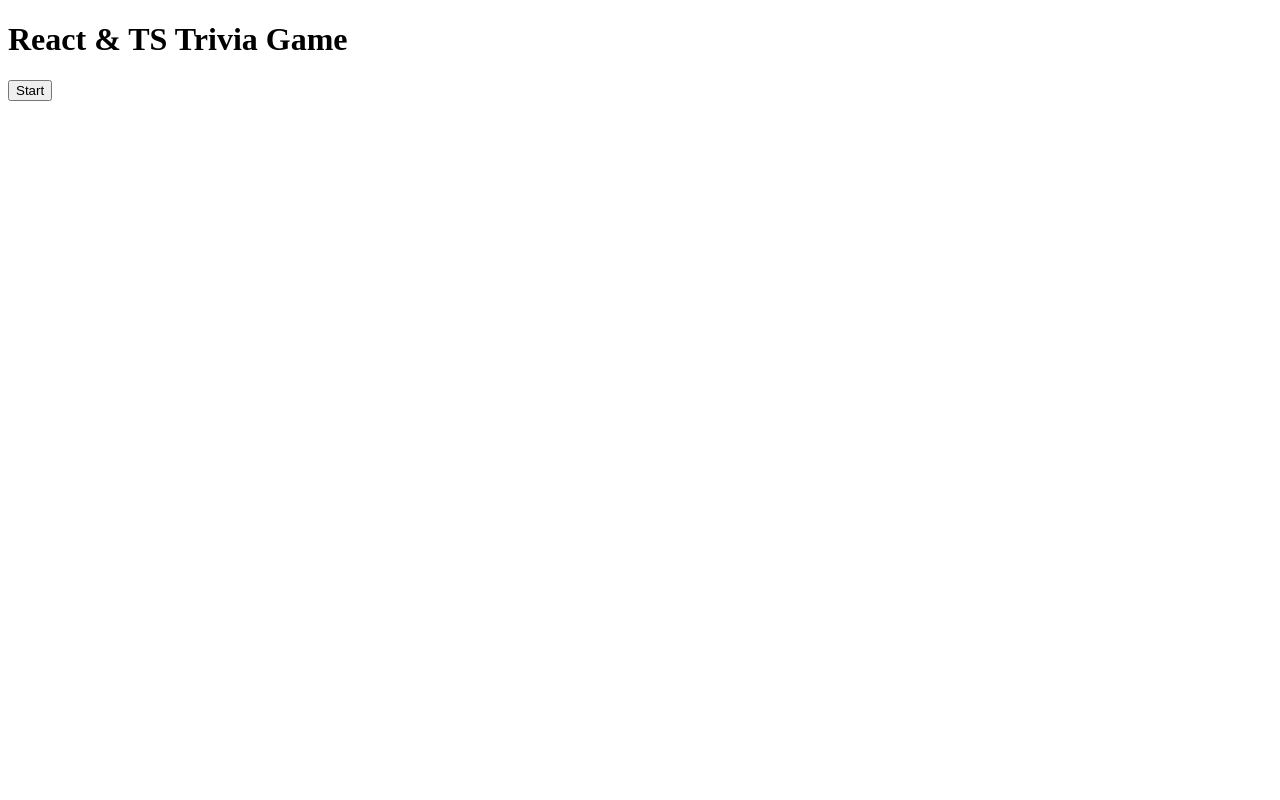
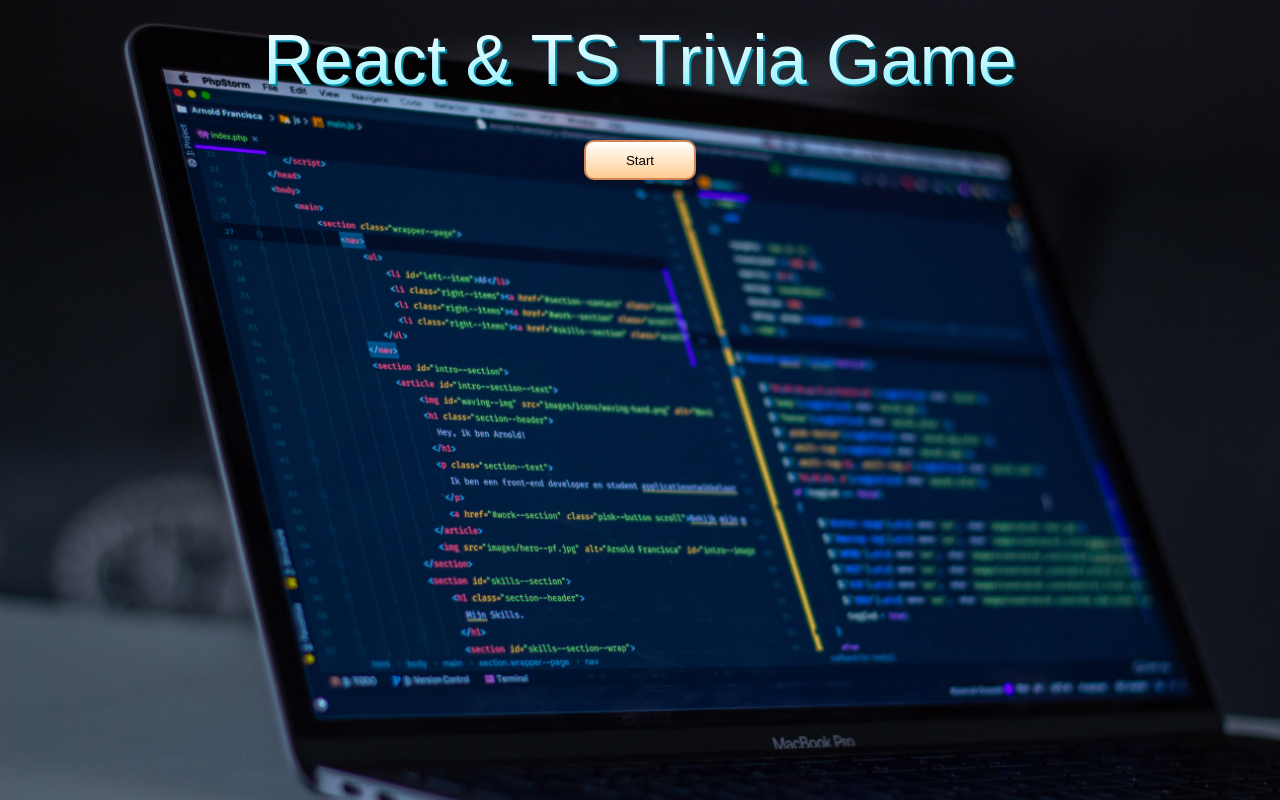
Before and after one commit to ScorpiosCrux/Quiz-App, a React (Create React App) app: page / in a window 1280 px wide. Built offline with nearby package versions, Linux system fonts and the light colour scheme.

Commit message:
Completed game!

```diff
--- a/package.json
+++ b/package.json
@@ -16,6 +16,7 @@
     "react-scripts": "5.0.1",
     "styled-components": "^5.3.6",
     "typescript": "^4.9.3",
+    "typescript-plugin-css-modules": "^3.4.0",
     "web-vitals": "^2.1.4"
   },
   "scripts": {
--- a/public/index.html
+++ b/public/index.html
@@ -24,7 +24,7 @@
       work correctly both with client-side routing and a non-root public URL.
       Learn how to configure a non-root public URL by running `npm run build`.
     -->
-        <title>React App</title>
+        <title>React & TS Trivia Game</title>
     </head>
     <body>
         <noscript>You need to enable JavaScript to run this app.</noscript>
--- /dev/null
+++ b/src/App.styles.ts
@@ -0,0 +1,74 @@
+import styled, { createGlobalStyle } from "styled-components";
+
+import BGImage from "./images/arnold-francisca.jpg";
+
+export const GlobalStyle = createGlobalStyle`
+    html {
+        height: 100%
+    }
+
+    body {
+        background-image: url(${BGImage});
+        background-size: cover;
+        margin: 0;
+        padding: 0 20px;
+        display: flex;
+        justify-content: center;
+    }
+
+    * {
+        box-sizing: border-box;
+        font-family: 'Catamaran' sans-serif;
+    }
+`;
+
+export const Wrapper = styled.div`
+    display: flex;
+    flex-direction: column;
+    align-items: center;
+
+    /* Only for p tags in wrapper */
+    > p {
+        color: #fff;
+    }
+
+    .score {
+        color: #fff;
+        font-size: 2rem;
+        margin: 0;
+    }
+
+    h1 {
+        font-family: Facinate Inline, Haettenschweiler, 'Arial Narrow Bold', sans-serif;
+        background-image: linear-gradient(180deg, #fff, #87f1ff);
+        background-size: 100%;
+        background-clip: text;
+        -webkit-background-clip: text;
+        -webkit-text-fill-color: transparent;
+        -moz-background-clip: text;
+        -moz-text-fill-color: transparent;
+        filter: drop-shadow(2px 2px #0085a3);
+        font-size: 70px;
+        font-weight: 400;
+        text-align: center;
+        margin: 20px;
+    }
+
+    .start, .next {
+        cursor: pointer;
+        background: linear-gradient(180deg, #fff, #ffcc91);
+        border: 2px solid #d38558;
+        box-shadow; 0px 5px 10px rgba(0, 0, 0, 0.25);
+        border-radius: 10px;
+        height: 40px;
+        margin: 20px 0;
+        padding: 0 40px;
+    }
+
+    .start {
+        max:width: 200px;
+    }
+
+
+
+`;
--- a/src/App.tsx
+++ b/src/App.tsx
@@ -7,6 +7,9 @@ import QuestionCard from "./components/QuestionCard";
 
 // Types
 import { QuestionState, Difficulty } from "./API";
+
+// Styles
+import { GlobalStyle, Wrapper } from "./App.styles";
 
 export type AnswerObject = {
     question: string;
@@ -76,7 +79,10 @@ const App = () => {
     };
 
     return (
-        <div className="App">
+        <>
+            <GlobalStyle />
+            <Wrapper>
+
                 <h1> React & TS Trivia Game</h1>
 
                 {gameOver || userAnswers.length === TOTAL_QUESTIONS ? (
@@ -105,7 +111,8 @@ const App = () => {
                         Next Question
                     </button>
                 ) : null}
-        </div>
+            </Wrapper>
+        </>
     );
 };
 
--- /dev/null
+++ b/src/components/QuestionCard.styles.tsx
@@ -0,0 +1,50 @@
+import styled from 'styled-components';
+
+export const Wrapper = styled.div `
+    max-width: 1100px;
+    background: #ebfeff;
+    border-radius: 10px;
+    border: 2px solid #0085a3;
+    padding: 20px;
+    box-shadow: 0px 5px 10px rgba(0, 0, 0, 0.25);
+    text-align: center;
+
+    p {
+        font-size: 1rem;
+    }
+`
+
+type ButtonWrapperProps = {
+    correct: boolean;
+    userClicked: boolean;
+}
+
+/* Adds props to the styled components */
+export const ButtonWrapper = styled.div<ButtonWrapperProps>`
+    transition: all 0.3s ease;
+
+    :hover {
+        opacity: 0.8;
+    }
+
+    button {
+        cursor: pointer;
+        user-select: none;
+        font_size: 0.8rem;
+        width: 100%;
+        height: 40px;
+        margin 5px 0;
+        background: ${({ correct, userClicked}) =>
+            correct
+                ? 'linear-gradient(90deg, #56ffa4, #59bc86)'
+                : !correct && userClicked
+                ? 'linear-gradient(90deg, #ff5656, #c16868)'
+                : 'linear-gradient(90deg, #56ccff, #6eafb4)'};
+        border: 3px solid #fff;
+        box-shadow: 1px 2px 0px rgba(0, 0, 0, 0.1);
+        border-radius: 10px;
+        color: #fff;
+        text-shadow: 0px 1px 0px rgba(0, 0, 0, 0.25);
+    }
+
+`
--- a/src/components/QuestionCard.tsx
+++ b/src/components/QuestionCard.tsx
@@ -1,6 +1,9 @@
 import React from "react";
 //Types
 import { AnswerObject } from "../App";
+
+//Styles
+import { Wrapper, ButtonWrapper } from './QuestionCard.styles'
 
 type Props = {
     question: string;
@@ -13,21 +16,26 @@ type Props = {
 
 // React.FC = Functional Component
 const QuestionCard: React.FC<Props> = ({ question, answers, callback, userAnswer, questionNum, totalQuestions }) => (
-    <div>
+    <Wrapper>
         <p className="number">
             Question: {questionNum} / {totalQuestions}
         </p>
         <p dangerouslySetInnerHTML={{ __html: question }} />
         <div>
             {answers.map((answer) => (
-                <div key={answer}>
+                /* Optional Chaining */
+                <ButtonWrapper
+                    key={answer}
+                    correct={userAnswer?.correctAnswer === answer}
+                    userClicked={userAnswer?.answer === answer}
+                >
                     <button value={answer} disabled={userAnswer ? true : false} onClick={callback}>
                         <span dangerouslySetInnerHTML={{ __html: answer }} />
                     </button>
-                </div>
+                </ButtonWrapper>
             ))}
         </div>
-    </div>
+    </Wrapper>
 );
 
 export default QuestionCard;
```
Also changed, not shown: src/images/arnold-francisca.jpg (added), 1 other file (tests, documents, lock files or other folders). Lines whose indentation alone changed are shown as unchanged.
